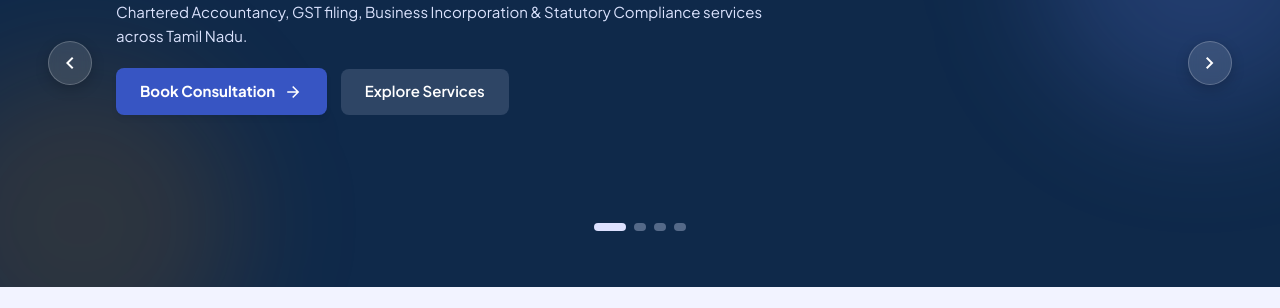
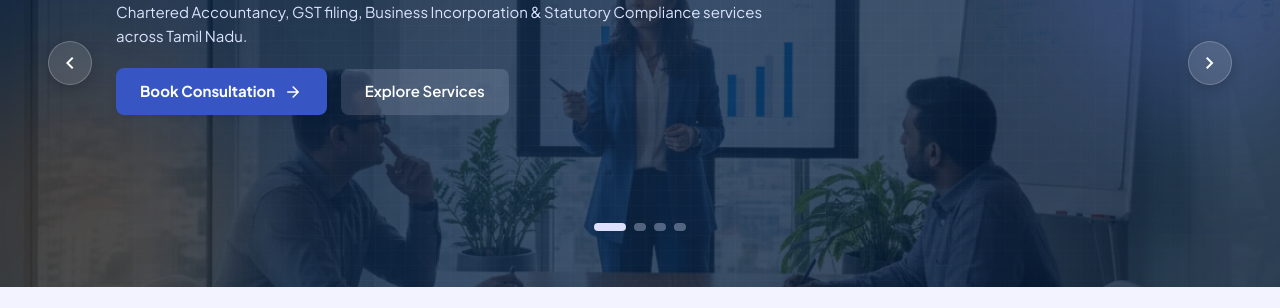
Before and after one commit to anuragpasayat/QTS, a plain HTML site: page index.html in a window 1280 px wide. Shown: the part 233-541 px from the top of the page. Drawn offline with nearby package versions, Linux system fonts and the light colour scheme.

Commit message:
hero image add and grid texture

```diff
--- a/assets/css/style.css
+++ b/assets/css/style.css
@@ -760,6 +760,59 @@ main.page-main {
   }
 }
 
+/* Background Image Slider */
+.hero-bg-slider {
+  position: absolute;
+  inset: 0;
+  width: 100%;
+  height: 100%;
+  overflow: hidden;
+  z-index: 0;
+  pointer-events: none;
+}
+
+.hero-bg-slide {
+  position: absolute;
+  inset: 0;
+  width: 100%;
+  height: 100%;
+  background-size: cover;
+  background-position: center center;
+  background-repeat: no-repeat;
+  opacity: 0;
+  transform: scale(1.05);
+  transition: opacity 0.8s cubic-bezier(0.16, 1, 0.3, 1), transform 1.4s cubic-bezier(0.16, 1, 0.3, 1);
+  will-change: opacity, transform;
+}
+
+.hero-bg-slide.active {
+  opacity: 0.95;
+  transform: scale(1);
+}
+
+/* Executive Navy Overlay & Site Texture */
+.hero-overlay {
+  position: absolute;
+  inset: 0;
+  background: linear-gradient(135deg, rgba(0, 20, 47, 0.88) 0%, rgba(15, 41, 74, 0.80) 50%, rgba(0, 20, 47, 0.74) 100%);
+  z-index: 1;
+  pointer-events: none;
+}
+
+.hero-texture {
+  position: absolute;
+  inset: 0;
+  background-image:
+    linear-gradient(to right, rgba(218, 226, 253, 1) 0.1px, transparent 1px),
+    linear-gradient(to bottom, rgba(218, 226, 253, 1) 0.1px, transparent 1px);
+  background-size: 15px 15px;
+  opacity: 0.03;
+  mask-image: radial-gradient(circle at 50% 40%, rgba(0, 0, 0, 1) 35%, rgba(0, 0, 0, 0.3) 100%);
+  -webkit-mask-image: radial-gradient(circle at 50% 40%, rgba(0, 0, 0, 1) 35%, rgba(0, 0, 0, 0.3) 100%);
+  pointer-events: none;
+  z-index: 2;
+}
+
 .hero-glow-1 {
   position: absolute;
   top: -5rem;
@@ -767,9 +820,10 @@ main.page-main {
   width: 20rem;
   height: 20rem;
   border-radius: var(--radius-full);
-  background-color: rgba(112, 140, 253, 0.2);
+  background-color: rgba(112, 140, 253, 0.22);
   filter: blur(60px);
   pointer-events: none;
+  z-index: 2;
 }
 
 .hero-glow-2 {
@@ -779,9 +833,15 @@ main.page-main {
   width: 20rem;
   height: 20rem;
   border-radius: var(--radius-full);
-  background-color: rgba(217, 119, 5, 0.15);
+  background-color: rgba(217, 119, 5, 0.18);
   filter: blur(60px);
   pointer-events: none;
+  z-index: 2;
+}
+
+.hero-section > .container {
+  position: relative;
+  z-index: 3;
 }
 
 /* Hero Slider Layout with Side Navigation Arrows & Centered Bottom Dots */
--- a/assets/js/main.js
+++ b/assets/js/main.js
@@ -68,6 +68,16 @@ function switchHeroSlide(index) {
       dot.classList.add('active');
     } else {
       dot.classList.remove('active');
+    }
+  });
+
+  // Update Background Image Slides (h1, h2, h3, h4)
+  const bgSlides = document.querySelectorAll('.hero-bg-slide');
+  bgSlides.forEach((bg, idx) => {
+    if (idx === index) {
+      bg.classList.add('active');
+    } else {
+      bg.classList.remove('active');
     }
   });
 
--- a/index.html
+++ b/index.html
@@ -133,6 +133,17 @@
   <main class="page-main">
     <!-- 1. HERO CAROUSEL / SLIDER (WITH PREV/NEXT BUTTONS & TOUCH OPTIMIZATION) -->
     <section class="hero-section">
+      <!-- Background Image Slides (h1, h2, h3, h4) -->
+      <div class="hero-bg-slider" aria-hidden="true">
+        <div class="hero-bg-slide active" id="hero-bg-0" style="background-image: url('assets/hero/h1.webp');"></div>
+        <div class="hero-bg-slide" id="hero-bg-1" style="background-image: url('assets/hero/h2.webp');"></div>
+        <div class="hero-bg-slide" id="hero-bg-2" style="background-image: url('assets/hero/h3.webp');"></div>
+        <div class="hero-bg-slide" id="hero-bg-3" style="background-image: url('assets/hero/h4.webp');"></div>
+      </div>
+
+      <!-- Executive Navy Overlay & Site Texture -->
+      <div class="hero-overlay"></div>
+      <div class="hero-texture"></div>
       <div class="hero-glow-1"></div>
       <div class="hero-glow-2"></div>
 
```
Also changed, not shown: assets/hero/h1.webp (added), assets/hero/h2.webp (added), assets/hero/h3.webp (added), assets/hero/h4.webp (added), 1 other file.
